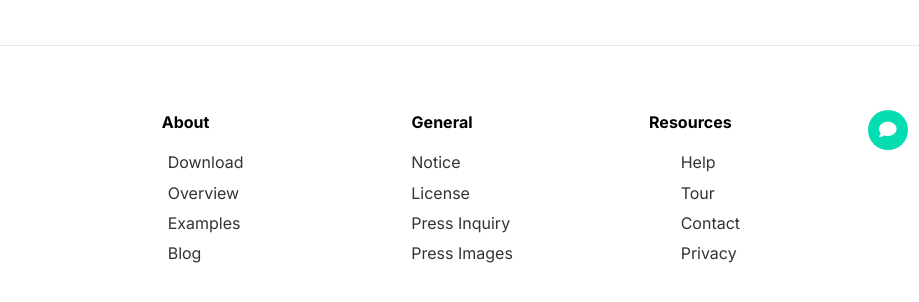
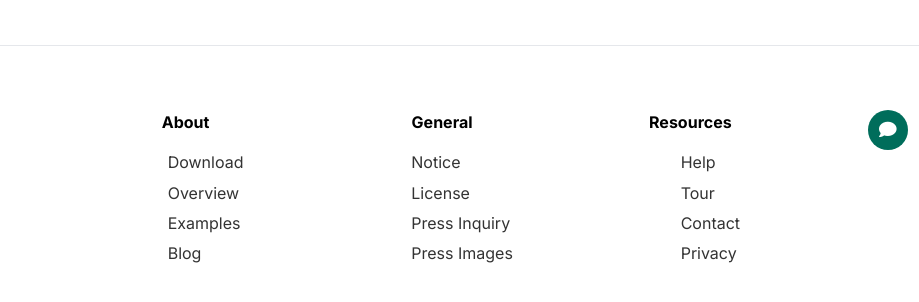
Before and after one commit to Paul04sho/lobe-landing, a plain HTML site: page index.html in a window 1280 px wide. In both pictures the pointer is over the icon 1105 px from the left and 1154 px from the top of the page. Shown: the part 1024-1326 px from the top of the page, 218-1137 px from the left. Drawn offline with Linux system fonts and the light colour scheme.

Commit message:
Add hover effect on social media icons

```diff
--- a/css/output.css
+++ b/css/output.css
@@ -212,3 +212,7 @@ footer {
     font-size: 1.1rem;
     border-radius: 50%;
 }
+
+.footer-socials i:hover {
+    background-color: #006d5b;
+}
```
